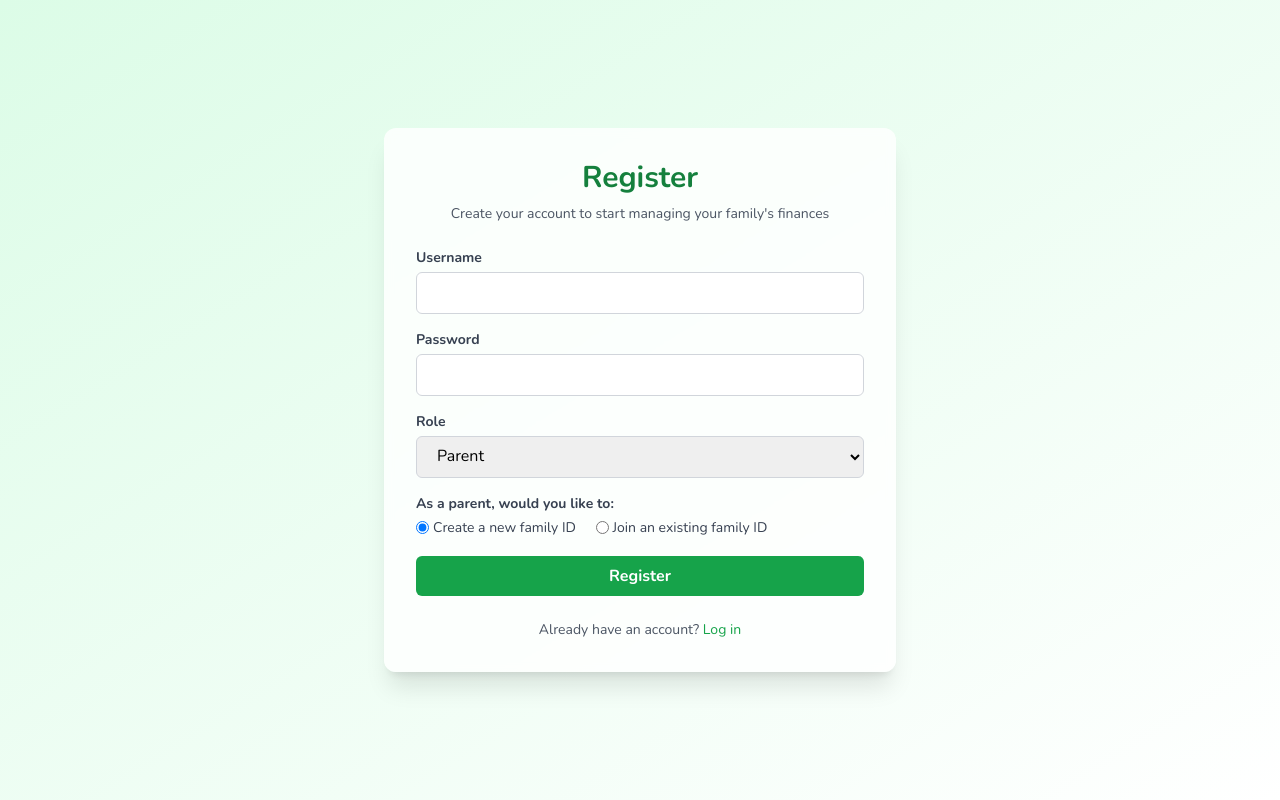
After one commit to nicourrea/FSU-COP4521-ClassProj, a Flask app: page /register in a window 1280 px wide. The commit adds this page. Run offline with Flask 3, Linux system fonts and the light colour scheme; some libraries are stand-ins or nearby versions.

Commit message:
created login/register pages and updated home

```diff
--- a/app.py
+++ b/app.py
@@ -1,14 +1,107 @@
-from flask import Flask, render_template
+from flask import Flask, render_template, request, redirect, session, url_for, flash, jsonify # type: ignore
+from werkzeug.security import generate_password_hash, check_password_hash # type: ignore
+from functools import wraps
+import random
+import io
+import csv
+from db import get_db_connection, insert_user, get_user_by_username, get_budget_categories
 
+app = Flask(__name__)
+app.secret_key = 'COP4521'  # Change this in production
 
-# init of the flask app
-app = Flask(__name__)
+# ========== Login Required Decorator ==========
+def login_required(f):
+    @wraps(f)
+    def decorated_function(*args, **kwargs):
+        if 'user_id' not in session:
+            flash("You must be logged in to view this page.")
+            return redirect(url_for('login'))
+        return f(*args, **kwargs)
+    return decorated_function
 
-# initial route that goes to homepage
+# ========== Role Required Decorator ==========
+def role_required(role):
+    """Restrict route access based on user role (e.g., 'parent')"""
+    def decorator(f):
+        @wraps(f)
+        def wrapper(*args, **kwargs):
+            if session.get('role') != role:
+                return "Access denied", 403
+            return f(*args, **kwargs)
+        return wrapper
+    return decorator
+
+# ========== Home ==========
 @app.route('/')
+@login_required
 def home():
-   return render_template('home.html')
+    return render_template('home.html')
 
-# main function run
-if __name__  == '__main__':
-    app.run(debug=True)
+# ========== Register ==========
+@app.route('/register', methods=['GET', 'POST'])
+def register():
+    if request.method == 'POST':
+        username = request.form['username']
+        password = request.form['password']
+        role = request.form['role']  # 'parent' or 'child'
+
+        # Check if username already exists
+        if get_user_by_username(username):
+            flash("Username already exists.")
+            return redirect('/register')
+
+        # Hash password
+        hashed_password = generate_password_hash(password)
+
+        # Determine family_id
+        if role == 'parent':
+            parent_option = request.form.get('parent_option')
+            if parent_option == 'join':
+                try:
+                    family_id = int(request.form['existing_family_id'])
+                except (ValueError, KeyError):
+                    flash("Invalid family ID for joining an existing family.")
+                    return redirect('/register')
+            else:
+                # Default to creating a new family
+                family_id = random.randint(1000, 9999)
+        else:  # role == 'child'
+            try:
+                family_id = int(request.form['family_id'])
+            except (ValueError, KeyError):
+                flash("Missing or invalid family ID for child account.")
+                return redirect('/register')
+
+        # Insert into DB
+        insert_user(username, hashed_password, role, family_id)
+
+        flash("Registration successful! Please log in.")
+        return redirect('/login')
+
+    return render_template('register.html')
+
+# ========== Login ==========
+@app.route('/login', methods=['GET', 'POST'])
+def login():
+    if request.method == 'POST':
+        username = request.form['username']
+        password = request.form['password']
+        user = get_user_by_username(username)
+
+        if user and check_password_hash(user[2], password):
+            session['user_id'] = user[0]
+            session['username'] = user[1]
+            session['role'] = user[3]
+            session['family_id'] = user[4]
+            flash("Logged in successfully.")
+            return redirect('/')
+
+        flash("Invalid username or password.")
+    return render_template('login.html')
+
+# ========== Logout ==========
+@app.route('/logout')
+def logout():
+    session.clear()
+    flash("You have been logged out.")
+    return redirect('/')
--- /dev/null
+++ b/templates/register.html
@@ -0,0 +1,132 @@
+<!DOCTYPE html>
+<html lang="en">
+<head>
+  <meta charset="UTF-8" />
+  <meta name="viewport" content="width=device-width, initial-scale=1.0" />
+  <title>Register | Family Financial</title>
+  <link href="https://fonts.googleapis.com/css2?family=Nunito:wght@400;700&display=swap" rel="stylesheet" />
+  <script src="https://cdn.tailwindcss.com"></script>
+  <style>
+    @keyframes fade-in-up {
+      0% { opacity: 0; transform: translateY(20px); }
+      100% { opacity: 1; transform: translateY(0); }
+    }
+    .animate-fade-in-up {
+      animation: fade-in-up 0.8s ease-out both;
+    }
+  </style>
+  <script>
+    function toggleFamilyIDField() {
+      const role = document.getElementById("role").value;
+      const childField = document.getElementById("family_id_container");
+      const parentChoice = document.getElementById("parent_choice");
+      const parentInput = document.getElementById("existing_family_id_container");
+
+      if (role === "child") {
+        childField.style.display = "block";
+        parentChoice.style.display = "none";
+        parentInput.style.display = "none";
+      } else if (role === "parent") {
+        childField.style.display = "none";
+        parentChoice.style.display = "block";
+        const choice = document.querySelector('input[name="parent_option"]:checked');
+        parentInput.style.display = (choice && choice.value === "join") ? "block" : "none";
+      }
+    }
+
+    function handleParentOptionChange() {
+      const choice = document.querySelector('input[name="parent_option"]:checked');
+      const parentInput = document.getElementById("existing_family_id_container");
+      parentInput.style.display = (choice && choice.value === "join") ? "block" : "none";
+    }
+
+    window.onload = function () {
+      toggleFamilyIDField();
+      document.querySelectorAll('input[name="parent_option"]').forEach(el => {
+        el.addEventListener('change', handleParentOptionChange);
+      });
+    };
+  </script>
+</head>
+<body class="min-h-screen bg-gradient-to-br from-green-100 to-white flex items-center justify-center font-['Nunito'] px-4">
+
+  <div class="w-full max-w-lg bg-white/80 backdrop-blur-sm p-8 rounded-xl shadow-xl animate-fade-in-up">
+
+    <h2 class="text-3xl font-bold text-green-700 text-center mb-2">Register</h2>
+    <p class="text-sm text-gray-600 text-center mb-6">Create your account to start managing your family's finances</p>
+
+    {% with messages = get_flashed_messages() %}
+    {% if messages %}
+      <ul class="mb-4">
+        {% for msg in messages %}
+          <li class="text-sm font-medium text-center {% if 'successful' in msg|lower %}text-green-600{% else %}text-red-600{% endif %}">
+            {{ msg }}
+          </li>
+        {% endfor %}
+      </ul>
+    {% endif %}
+    {% endwith %}
+
+    <form method="POST" class="space-y-4">
+      <!-- Username -->
+      <div>
+        <label class="block text-sm font-semibold text-gray-700 mb-1">Username</label>
+        <input type="text" name="username" required
+               class="w-full px-4 py-2 rounded-md border border-gray-300 focus:ring-2 focus:ring-green-400 outline-none" />
+      </div>
+
+      <!-- Password -->
+      <div>
+        <label class="block text-sm font-semibold text-gray-700 mb-1">Password</label>
+        <input type="password" name="password" required
+               class="w-full px-4 py-2 rounded-md border border-gray-300 focus:ring-2 focus:ring-green-400 outline-none" />
+      </div>
+
+      <!-- Role -->
+      <div>
+        <label class="block text-sm font-semibold text-gray-700 mb-1">Role</label>
+        <select name="role" id="role" onchange="toggleFamilyIDField()"
+                class="w-full px-4 py-2 rounded-md border border-gray-300 focus:ring-2 focus:ring-green-400 outline-none">
+          <option value="parent">Parent</option>
+          <option value="child">Child</option>
+        </select>
+      </div>
+
+      <!-- If child -->
+      <div id="family_id_container" style="display: none;">
+        <label class="block text-sm font-semibold text-gray-700 mt-2 mb-1">Family ID (provided by parent)</label>
+        <input type="number" name="family_id" min="1000" max="9999"
+               class="w-full px-4 py-2 rounded-md border border-gray-300 focus:ring-2 focus:ring-green-400 outline-none" />
+      </div>
+
+      <!-- If parent -->
+      <div id="parent_choice" style="display: none;" class="text-sm text-gray-700">
+        <p class="font-semibold mt-2 mb-1">As a parent, would you like to:</p>
+        <label class="inline-flex items-center mr-4">
+          <input type="radio" name="parent_option" value="new" checked class="mr-1" /> Create a new family ID
+        </label>
+        <label class="inline-flex items-center">
+          <input type="radio" name="parent_option" value="join" class="mr-1" /> Join an existing family ID
+        </label>
+      </div>
+
+      <div id="existing_family_id_container" style="display: none;">
+        <label class="block text-sm font-semibold text-gray-700 mt-2 mb-1">Enter existing Family ID</label>
+        <input type="number" name="existing_family_id" min="1000" max="9999"
+               class="w-full px-4 py-2 rounded-md border border-gray-300 focus:ring-2 focus:ring-green-400 outline-none" />
+      </div>
+
+      <button type="submit"
+              class="w-full py-2 bg-green-600 hover:bg-green-700 text-white font-semibold rounded-md transition">
+        Register
+      </button>
+    </form>
+
+    <p class="mt-6 text-sm text-gray-600 text-center">
+      Already have an account?
+      <a href="/login" class="text-green-600 hover:underline font-medium">Log in</a>
+    </p>
+  </div>
+
+</body>
+</html>
```
Also changed, not shown: db.py (added, +109 -0 lines), schema.sql (added, +47 -0 lines), templates/home.html (+70 -27 lines), templates/login.html (added, +47 -0 lines), 1 other file.
